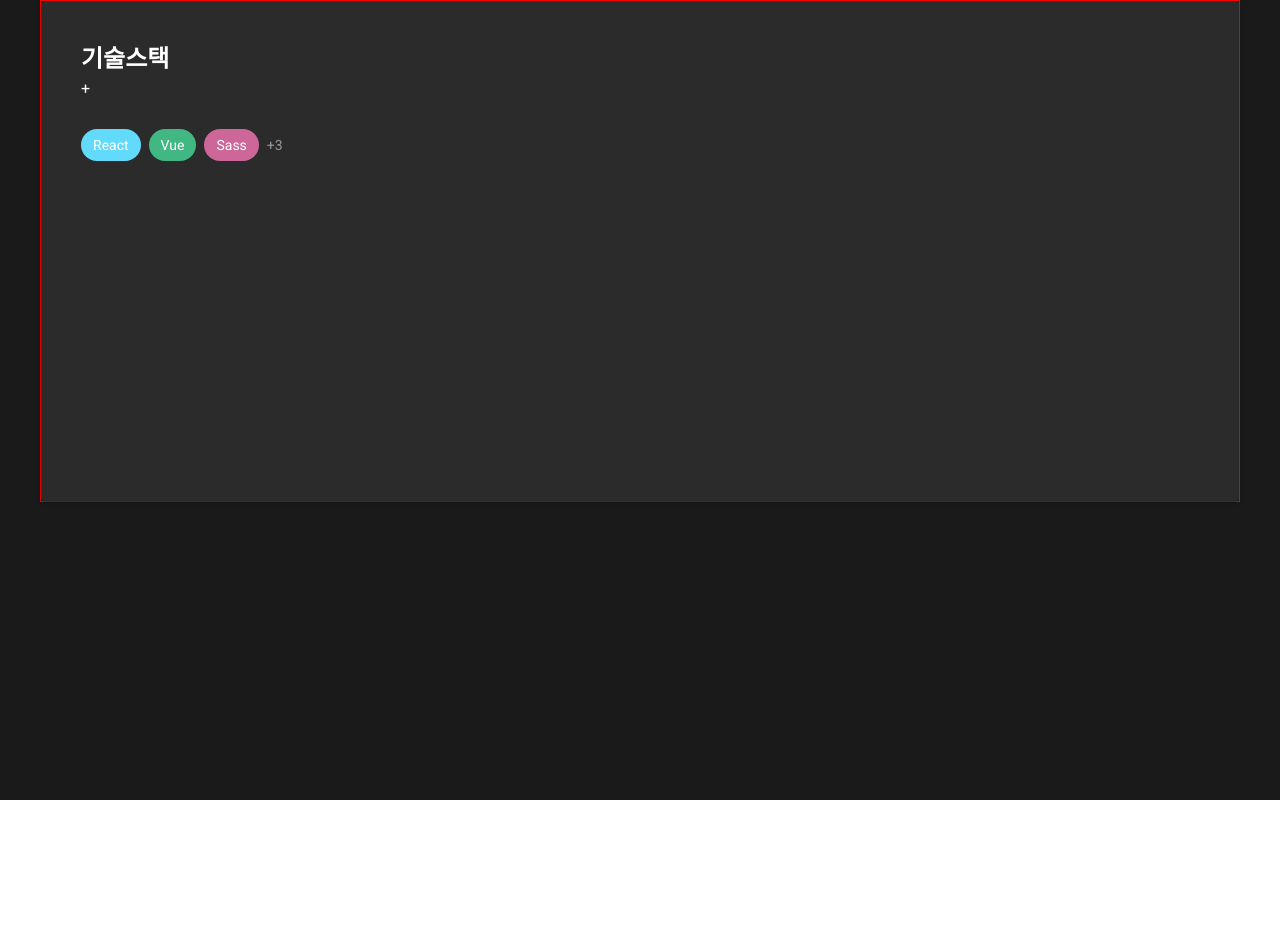
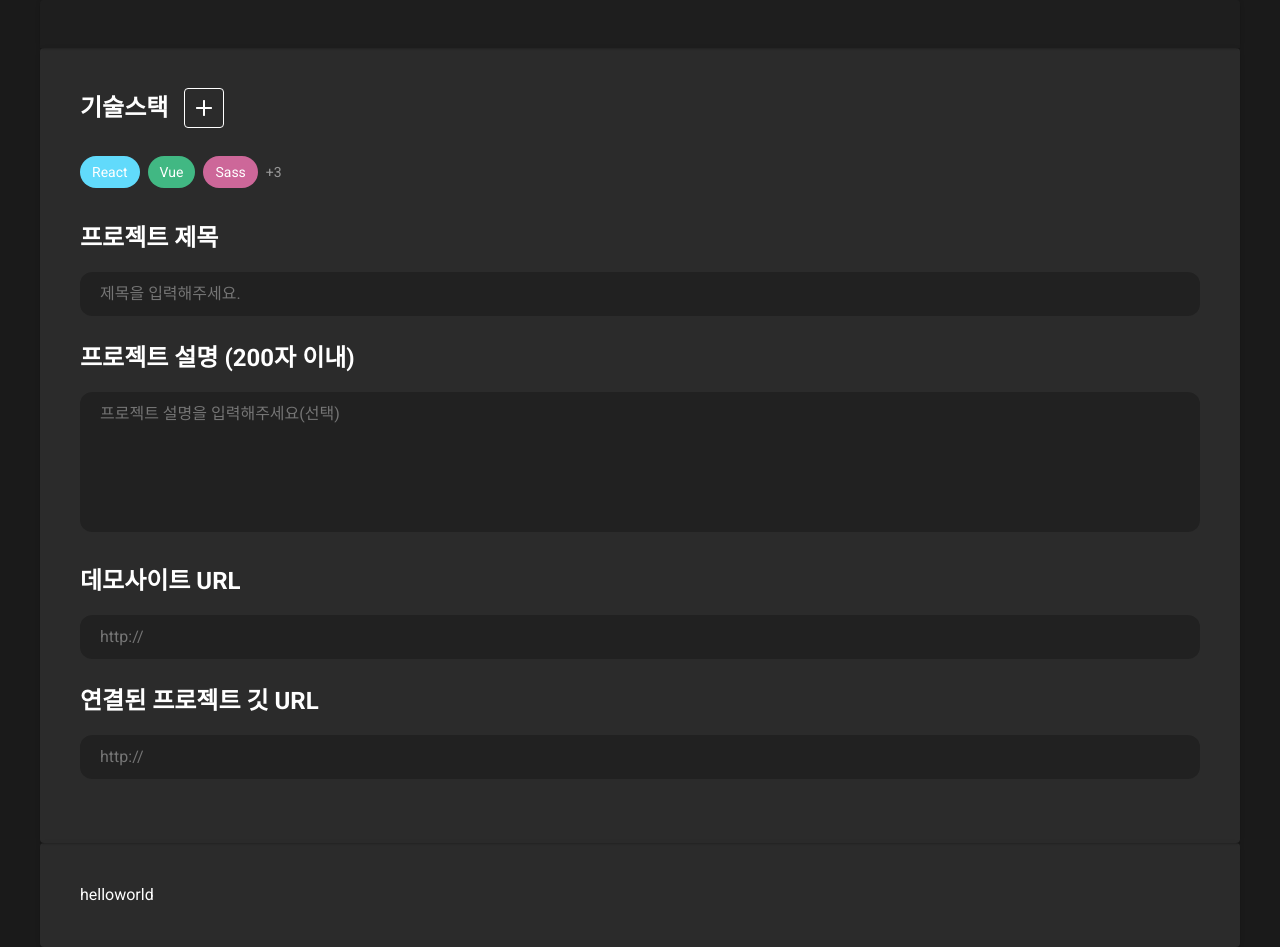
Before and after one commit to allmanLee/codefolio, a Vue app: page /project-create in a window 1280 px wide. Before the commit the page ends 800 px from the top, so only its background shows below. Built offline with nearby package versions, Linux system fonts and the light colour scheme.

Commit message:
markup: 프로젝트 생성부분 마크업

```diff
--- a/src/components/SkillTagAddIcon.vue
+++ b/src/components/SkillTagAddIcon.vue
@@ -1,6 +1,6 @@
 <template>
-  <div>
-    <button>+</button>
+  <div class="skill-tag-add-icon">
+    <button class="plus-button"><i class="plus-icon"></i></button>
   </div>
 </template>
 
@@ -10,4 +10,30 @@ export default {
 };
 </script>
 
-<style></style>
+<style lang="scss" scoped>
+.skill-tag-add-icon {
+  display: inline-block;
+  .plus-button {
+    display: inline-flex;
+    box-sizing: border-box;
+    width: 40px;
+    height: 40px;
+    border: 1px solid white;
+    border-radius: 4px;
+    justify-content: center;
+    background: url("../assets/icon/icon_plus.png") no-repeat;
+    background-position: center center;
+    .plus-icon {
+      display: flex;
+      align-self: center;
+      margin-top: -2px;
+    }
+    &:hover {
+      background-color: rgba(255, 255, 255, 0.2);
+    }
+    &:active {
+      background-color: rgba(255, 255, 255, 0.4);
+    }
+  }
+}
+</style>
--- /dev/null
+++ b/src/components/common/list/AppRegisterContent.vue
@@ -0,0 +1,92 @@
+<template>
+  <div class="app-register-content">
+    <div v-if="$slots.default" class="custom-register-content">
+      <slot></slot>
+    </div>
+    <div v-else class="register-content">
+      <h2>{{ label }}</h2>
+      <textarea
+        v-if="inputType === 'textarea'"
+        class="register-content-textarea"
+        :placeholder="placeholder"
+        maxlength="200"
+        rows="5"
+        :value="value"
+      ></textarea>
+      <input
+        v-else
+        class="register-content-input"
+        :type="inputType"
+        :placeholder="placeholder"
+        :value="value"
+      />
+    </div>
+  </div>
+</template>
+
+<script>
+export default {
+  model: {
+    prop: "value",
+    event: "change",
+  },
+  props: {
+    label: {
+      type: String,
+      default: "",
+    },
+    inputType: {
+      type: String,
+      default: "text",
+    },
+    value: {
+      type: String,
+      default: "",
+    },
+    placeholder: {
+      type: String,
+      default: "입력해주세요.",
+    },
+  },
+  computed: {
+    valueLength() {
+      return this.value.length;
+    },
+  },
+};
+</script>
+
+<style lang="scss" scoped>
+.app-register-content {
+  margin-bottom: 24px;
+  .register-content-input,
+  .register-content-textarea {
+    width: 100%;
+    margin-top: 16px;
+    color: white;
+    outline: none;
+    border-radius: 12px;
+    background-color: rgba(0, 0, 0, 0.24);
+    box-sizing: border-box;
+    padding: {
+      left: 20px;
+      right: 20px;
+      top: 10px;
+      bottom: 10px;
+    }
+    &:focus {
+      outline: 1px solid rgba(255, 255, 255, 1);
+      transition: all 0.3s ease-in-out;
+    }
+    &:hover {
+      outline: 1px solid rgba(255, 255, 255, 0.8);
+    }
+  }
+  .register-content-input {
+    height: rem-calc(40px);
+  }
+  .register-content-textarea {
+    resize: none;
+  }
+}
+</style>
--- /dev/null
+++ b/src/components/common/tab/AppTapsSlide.vue
@@ -0,0 +1,38 @@
+<template>
+  <v-card>
+    <v-tabs v-model="tab" align-with-title>
+      <v-tabs-slider color="yellow"></v-tabs-slider>
+
+      <v-tab v-for="item in items" :key="item">
+        {{ item }}
+      </v-tab>
+    </v-tabs>
+
+    <v-tabs-items v-model="tab">
+      <v-tab-item v-for="item in items" :key="item">
+        <v-card flat>
+          <v-card-text v-text="text"></v-card-text>
+        </v-card>
+      </v-tab-item>
+    </v-tabs-items>
+  </v-card>
+</template>
+
+<script>
+export default {
+  model: {
+    prop: "tab",
+    method: "change",
+  },
+  props: {
+    items: {
+      type: Array,
+      default() {
+        return [];
+      },
+    },
+  },
+};
+</script>
+
+<style></style>
--- /dev/null
+++ b/src/components/projectCreate/ProjectCreateImage.vue
@@ -0,0 +1,9 @@
+<template>
+  <div class="project-create-image-upload">helloworld</div>
+</template>
+
+<script>
+export default {};
+</script>
+
+<style></style>
--- a/src/views/project/ProjectCreate.vue
+++ b/src/views/project/ProjectCreate.vue
@@ -1,38 +1,117 @@
 <template>
   <v-container class="proeject-create">
     <div class="df">
+      <app-taps-slide></app-taps-slide>
       <v-card class="project-create-card">
-        <h2 class="projec-skill-tag-label">기술스택</h2>
-        <skill-tag-add-icon></skill-tag-add-icon>
-        <skill-tag-chips class="skill-tag-chips"></skill-tag-chips>
+        <div v-for="item in projectCreateColumn" :key="item.bindKey">
+          <app-register-content
+            v-model="createPayload[item.bindKey]"
+            :label="item.label"
+            :placeholder="item.placeholder"
+            :inputType="item.inputType"
+          >
+            <template v-if="item.bindKey === 'skill'">
+              <div class="project-create-skill-header">
+                <h2 class="projec-skill-tag-label">기술스택</h2>
+                <skill-tag-add-icon></skill-tag-add-icon>
+              </div>
+              <skill-tag-chips class="skill-tag-chips"></skill-tag-chips>
+            </template>
+          </app-register-content>
+        </div>
         <section class="project-detail"></section>
+      </v-card>
+      <v-card class="project-create-card">
+        <project-create-image></project-create-image>
       </v-card>
     </div>
   </v-container>
 </template>
 
 <script>
+import AppRegisterContent from "../../components/common/list/AppRegisterContent.vue";
+import AppTapsSlide from "../../components/common/tab/AppTapsSlide.vue";
+import ProjectCreateImage from "../../components/projectCreate/ProjectCreateImage.vue";
 import SkillTagAddIcon from "../../components/SkillTagAddIcon.vue";
 import SkillTagChips from "../../components/SkillTagChips.vue";
 export default {
-  components: { SkillTagChips, SkillTagAddIcon },
+  components: {
+    SkillTagChips,
+    SkillTagAddIcon,
+    AppRegisterContent,
+    ProjectCreateImage,
+    AppTapsSlide,
+  },
   name: "ProjectCreate",
+  data: function () {
+    return {
+      projectCreateColumn: [
+        {
+          label: "기술스택",
+          inputType: "",
+          bindKey: "skill",
+        },
+
+        {
+          label: "프로젝트 제목",
+          inputType: "text",
+          bindKey: "projectTitle",
+          placeholder: "제목을 입력해주세요.",
+        },
+        {
+          label: "프로젝트 설명 (200자 이내)",
+          inputType: "textarea",
+          bindKey: "projectDescription",
+          placeholder: "프로젝트 설명을 입력해주세요(선택)",
+        },
+        {
+          label: "데모사이트 URL",
+          inputeype: "text",
+          bindKey: "projectDemoUrl",
+          placeholder: "http://",
+        },
+        {
+          label: "연결된 프로젝트 깃 URL",
+          inputeype: "text",
+          bindKey: "projectGitUrl",
+          placeholder: "http://",
+        },
+      ],
+      createPayload: {
+        skill: "",
+        projectTitle: "",
+        projectDescription: "",
+        projectDemoUrl: "",
+        projectGitUrl: "",
+      },
+    };
+  },
 };
 </script>
 
 <style lang="scss" scoped>
 .proeject-create {
   padding: 0px;
-  border: 1px solid red;
   .project-create-card {
     padding: 40px;
     width: 100%;
-    height: 500px;
     background-color: rgba(255, 255, 255, 0.08);
     box-shadow: none;
     .skill-tag-chips {
       padding: 0px;
       padding-top: 20px;
+    }
+
+    .project-create-skill-header {
+      display: flex;
+      box-sizing: border-box;
+      vertical-align: middle;
+      align-content: center;
+      .projec-skill-tag-label {
+        display: flex !important;
+        margin-right: 16px;
+        align-items: center;
+      }
     }
   }
   .project-title {
```
Also changed, not shown: src/assets/icon/icon_plus.png (added).
